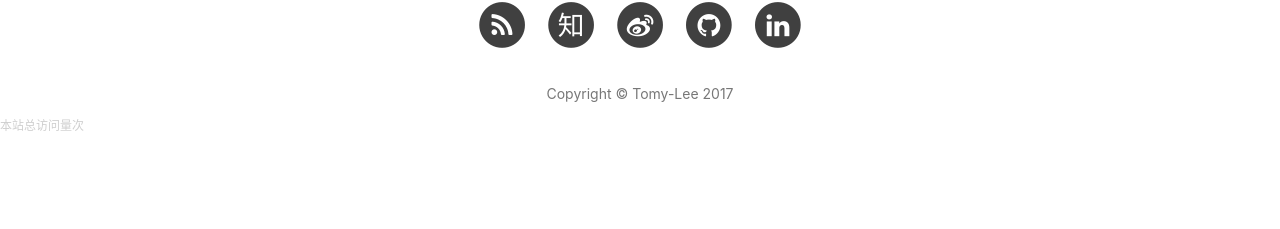
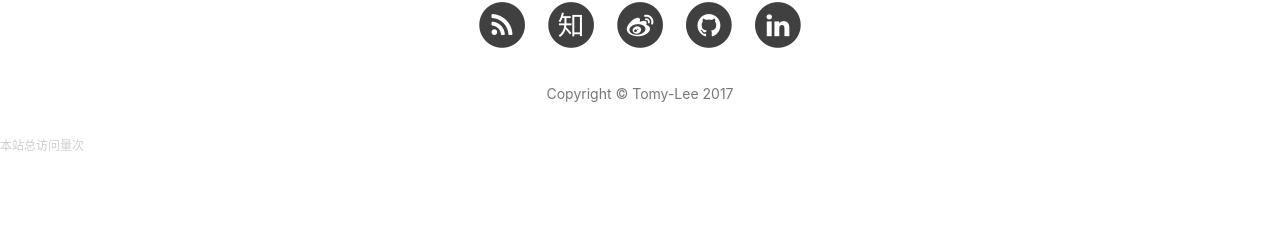
Before and after one commit to Tomy-Lee/Tomy-Lee.github.io, a Jekyll site: the page built from index.html, in a window 1280 px wide. Shown: the part 2742-2971 px from the top of the page. Built offline with Jekyll 4.4.1, drawn with Linux system fonts in a browser that asks for light colours; nearby versions of some CDN libraries; the list of posts is cut into pages by our own code; comment, search, counter and statistics services are not loaded.

Commit message:
Update footer.html

```diff
--- a/_includes/footer.html
+++ b/_includes/footer.html
@@ -104,7 +104,7 @@
             </div>
         </div>
     </div>
-     <div style="position:relative;bottom:0px;padding:left;color:#CFCFCF">
+     <div style="position:relative;bottom:-20px;padding:left;color:#CFCFCF">
              <script async src="//dn-lbstatics.qbox.me/busuanzi/2.3/busuanzi.pure.mini.js"></script>
             <span id="busuanzi_container_site_pv" style="font-size:12px">本站总访问量<span id="busuanzi_value_site_pv" style="font-size:12px"></span>次</span>
                 </div>
```
